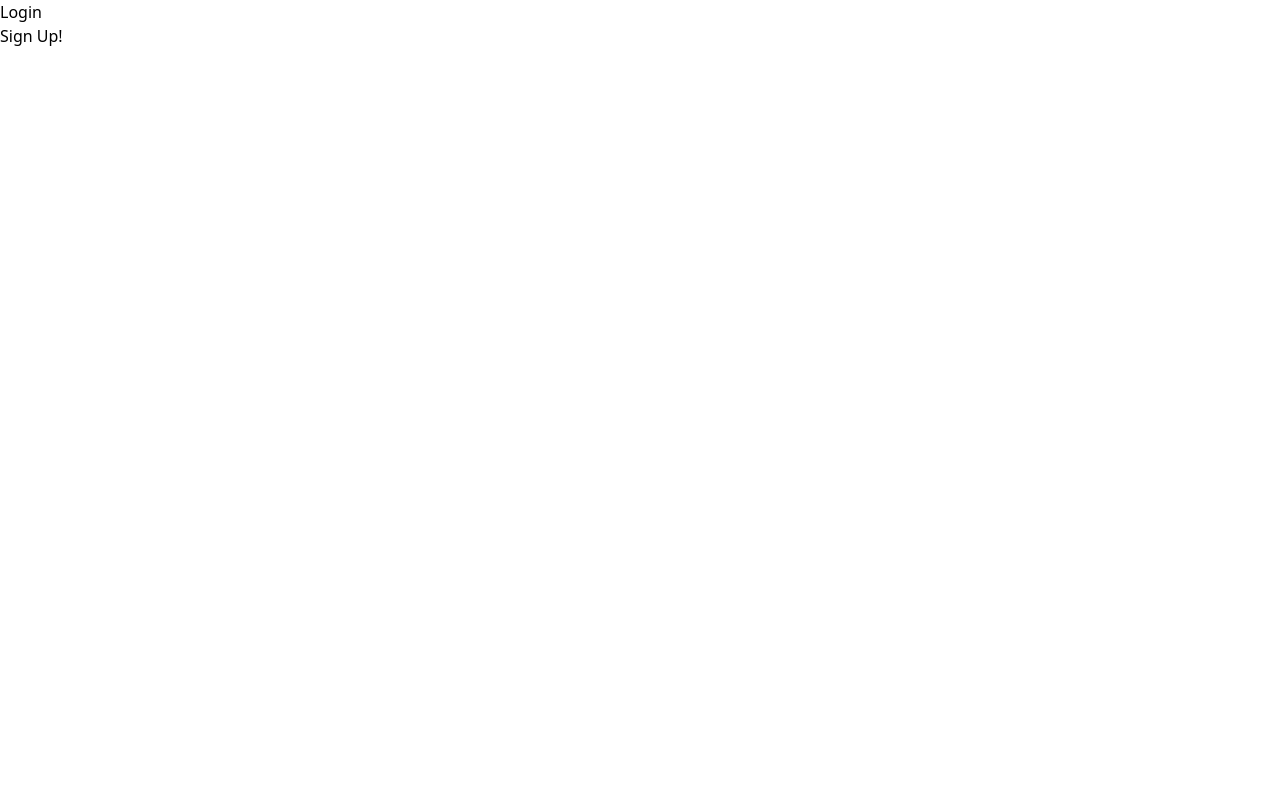
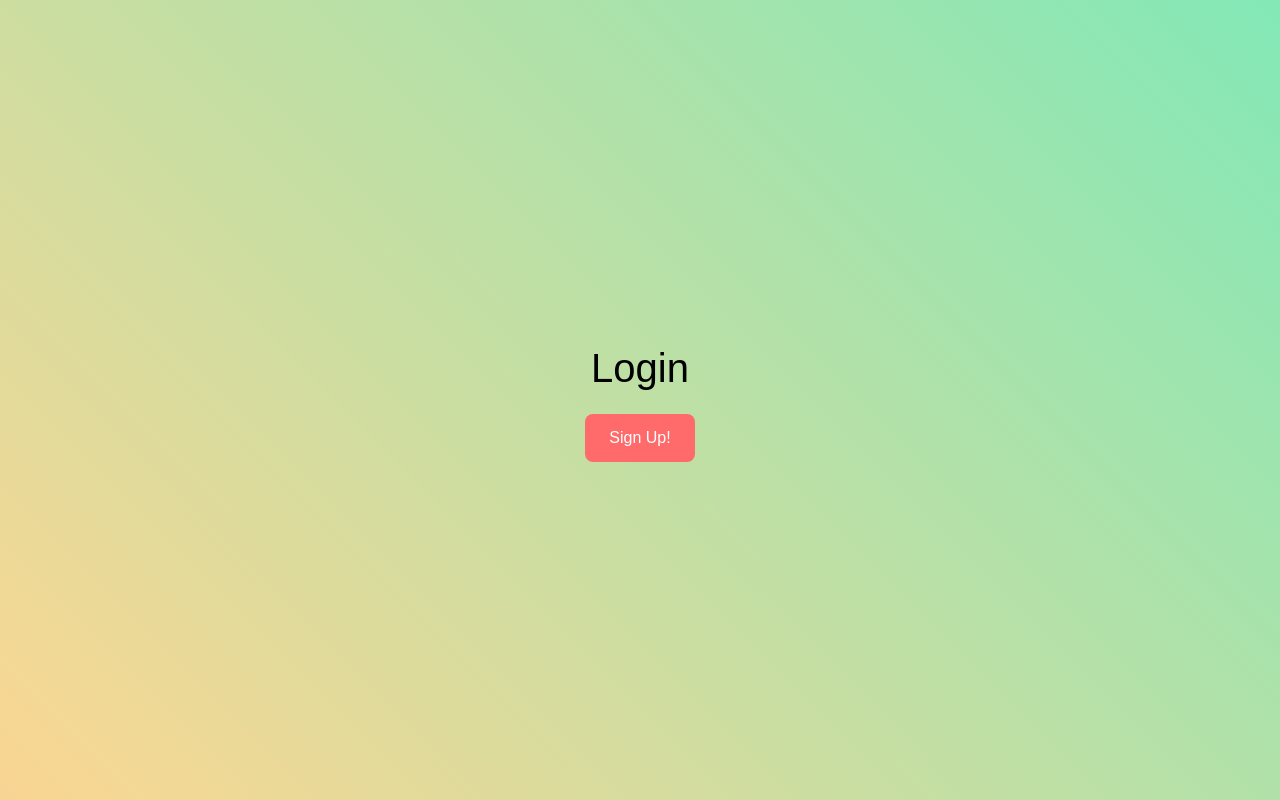
Before and after one commit to coderRaph1/FE---Meal-Planner, a SvelteKit app: page / in a window 1280 px wide. Built offline with nearby package versions, Linux system fonts and the light colour scheme.

Commit message:
update the css for the login and calendar page

```diff
--- a/src/Components/Calendar.svelte
+++ b/src/Components/Calendar.svelte
@@ -26,7 +26,7 @@
             date.setDate(weekStart + i)
             week.push({
                 day: date.getDate(),
-                weekday: date.toLocaleDateString('en-US', { weekday: 'short' }),
+                weekday: date.toLocaleDateString('en-UK', { weekday: 'short' }),
                 dateStr: date.toISOString().slice(0, 10)
             });
         }
@@ -37,10 +37,7 @@
     onMount(() => {
         selectedDay = getSelectedDayFromUrl()
         weekDates = generateWeekDates()
-        getEvents().then((data)=>{
-            console.log(data)
         })
-    })
 </script>
 
 <style>
--- a/src/Components/Login-in-with-google.svelte
+++ b/src/Components/Login-in-with-google.svelte
@@ -35,6 +35,8 @@
 	}
 </script>
 
-<h1>Login</h1>
 
-<button on:click={handleClick}>Sign Up!</button>
+  <div class="container">
+	<h1>Login</h1>
+	<button on:click={handleClick}>Sign Up!</button>
+  </div>
--- a/src/app.css
+++ b/src/app.css
@@ -2,13 +2,75 @@
 @import 'tailwindcss/components';
 @import 'tailwindcss/utilities';
 
-.container{
+/* .container{
     gap:10px;
     padding:10px;
-    border:1px solid green;
     overflow: hidden;
+} */
+
+
+body {
+    margin: 0;
+    font-family: Arial, sans-serif;
+    background: linear-gradient(45deg, #ff6b6b, #f7d794, #55efc4, #00cec9);
+    background-size: 400% 400%;
+    animation: gradientShift 10s ease infinite;
+    color: rgb(0, 0, 0);
   }
 
+  @keyframes gradientShift {
+    0% {
+      background-position: 0% 0%;
+    }
+    50% {
+      background-position: 100% 100%;
+    }
+    100% {
+      background-position: 0% 0%;
+    }
+  }
+
+  .container {
+    display: flex;
+    flex-direction: column;
+    justify-content: center;
+    align-items: center;
+    height: 100vh;
+    text-align: center;
+  }
+
+  h1 {
+      font-size: 2.5rem;
+    margin-bottom: 1rem;
+    animation: fadeIn 2s ease-out;
+  }
+
+  button {
+    font-size: 1rem;
+    padding: 0.75rem 1.5rem;
+    cursor: pointer;
+    border: none;
+    border-radius: 8px;
+    background-color: #ff6b6b;
+    color: white;
+    transition: background-color 0.3s, transform 0.3s;
+    }
+
+  button:hover {
+    background-color: #e84393;
+    transform: scale(1.05);
+    }
+
+  @keyframes fadeIn {
+    from {
+      opacity: 0;
+      transform: translateY(-20px);
+    }
+    to {
+      opacity: 1;
+      transform: translateY(0);
+    }
+  }
     .box{
         display: flex;
         flex-direction: row;
```
Lines whose indentation alone changed are shown as unchanged.
